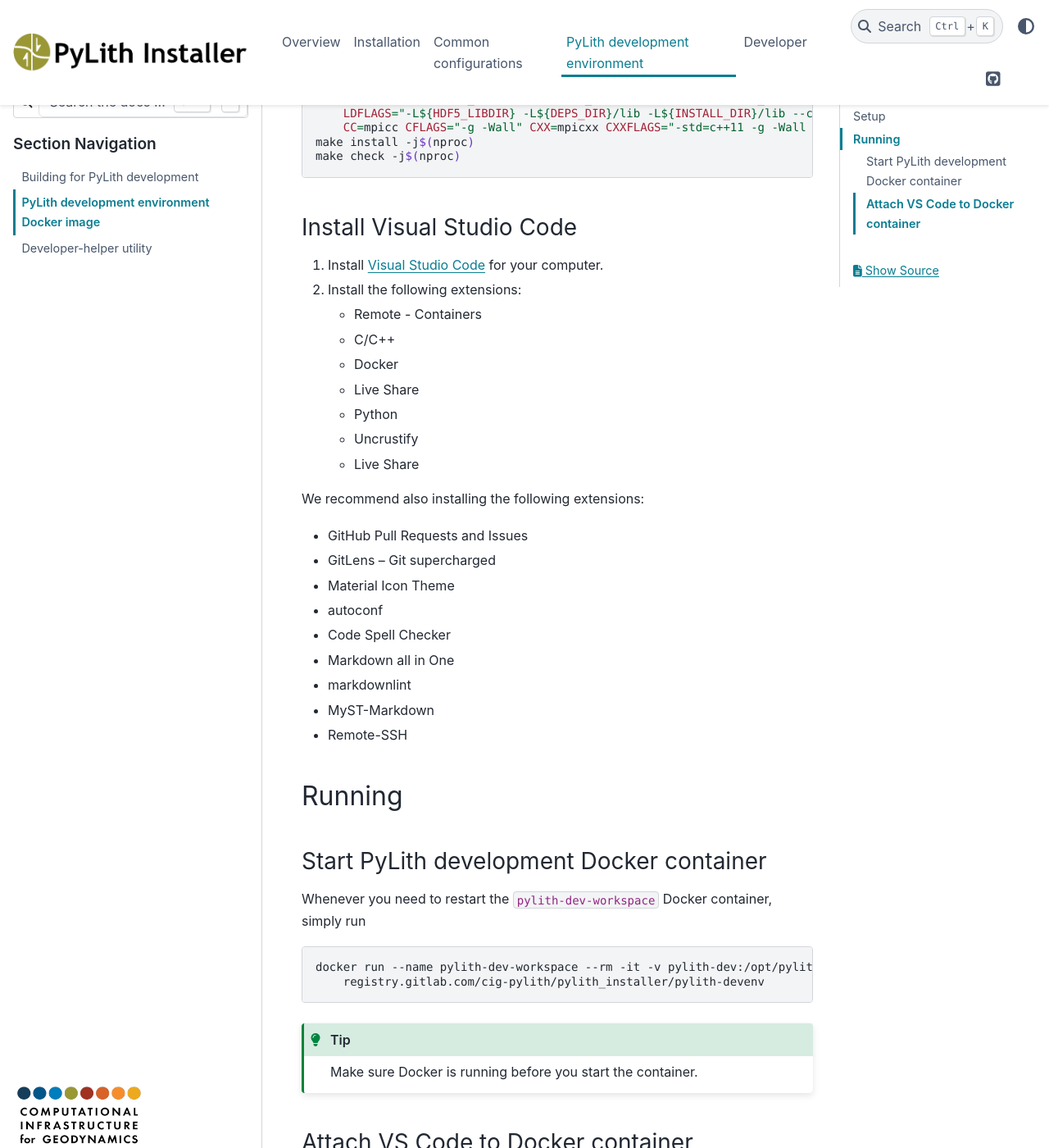
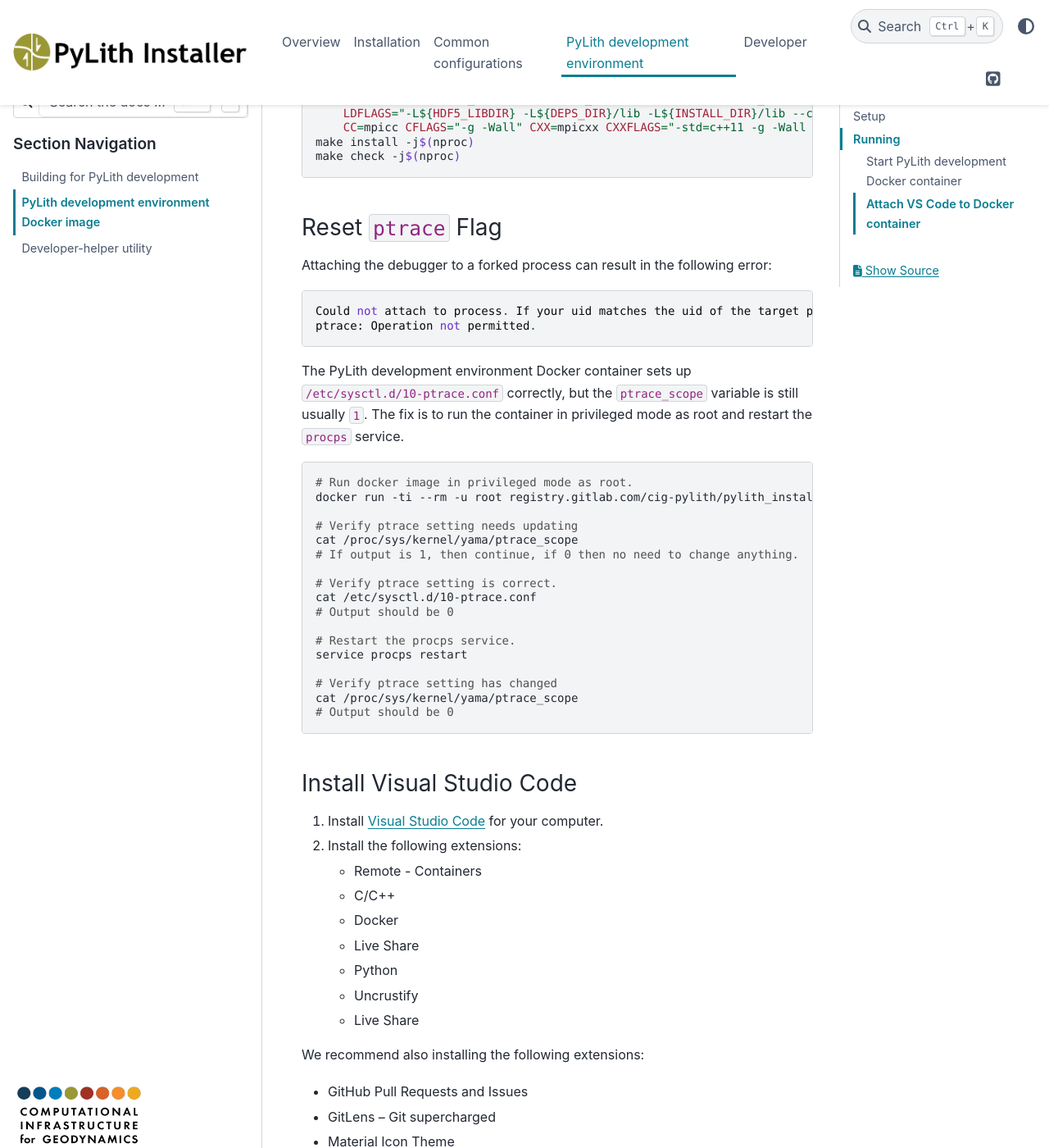
Before and after one commit to geodynamics/pylith_installer, a Sphinx documentation site: the page built from docs/devenv/docker-devenv.md, in a window 1280 px wide and 1400 px high, scrolled down 7573 px. Shown: the whole window at 82% size. Built offline with Sphinx 7.4.7 and the PyData theme 0.15.4, drawn with Linux system fonts in a browser that asks for light colours.

Commit message:
Add instructions for resetting ptrace flag to enable attaching debugger to process.

````diff
--- a/docs/devenv/docker-devenv.md
+++ b/docs/devenv/docker-devenv.md
@@ -264,6 +264,38 @@
 make check -j$(nproc)
 ```
 
+### Reset `ptrace` Flag
+
+Attaching the debugger to a forked process can result in the following error:
+
+```{code-block}
+Could not attach to process. If your uid matches the uid of the target process, check the setting of /proc/sys/kernel/yama/ptrace_scope, or try again as the root user. For more details, see /etc/sysctl.d/10-ptrace.conf
+ptrace: Operation not permitted.
+```
+
+The PyLith development environment Docker container sets up `/etc/sysctl.d/10-ptrace.conf` correctly, but the `ptrace_scope` variable is still usually `1`.
+The fix is to run the container in privileged mode as root and restart the `procps` service.
+
+```{code-block} bash
+# Run docker image in privileged mode as root.
+docker run -ti --rm -u root registry.gitlab.com/cig-pylith/pylith_installer/pylith-devenv /bin/bash
+
+# Verify ptrace setting needs updating
+cat /proc/sys/kernel/yama/ptrace_scope
+# If output is 1, then continue, if 0 then no need to change anything.
+
+# Verify ptrace setting is correct.
+cat /etc/sysctl.d/10-ptrace.conf
+# Output should be 0
+
+# Restart the procps service.
+service procps restart
+
+# Verify ptrace setting has changed
+cat /proc/sys/kernel/yama/ptrace_scope
+# Output should be 0
+```
+
 ### Install Visual Studio Code
 
 1. Install [Visual Studio Code](https://code.visualstudio.com/) for your computer.
````
